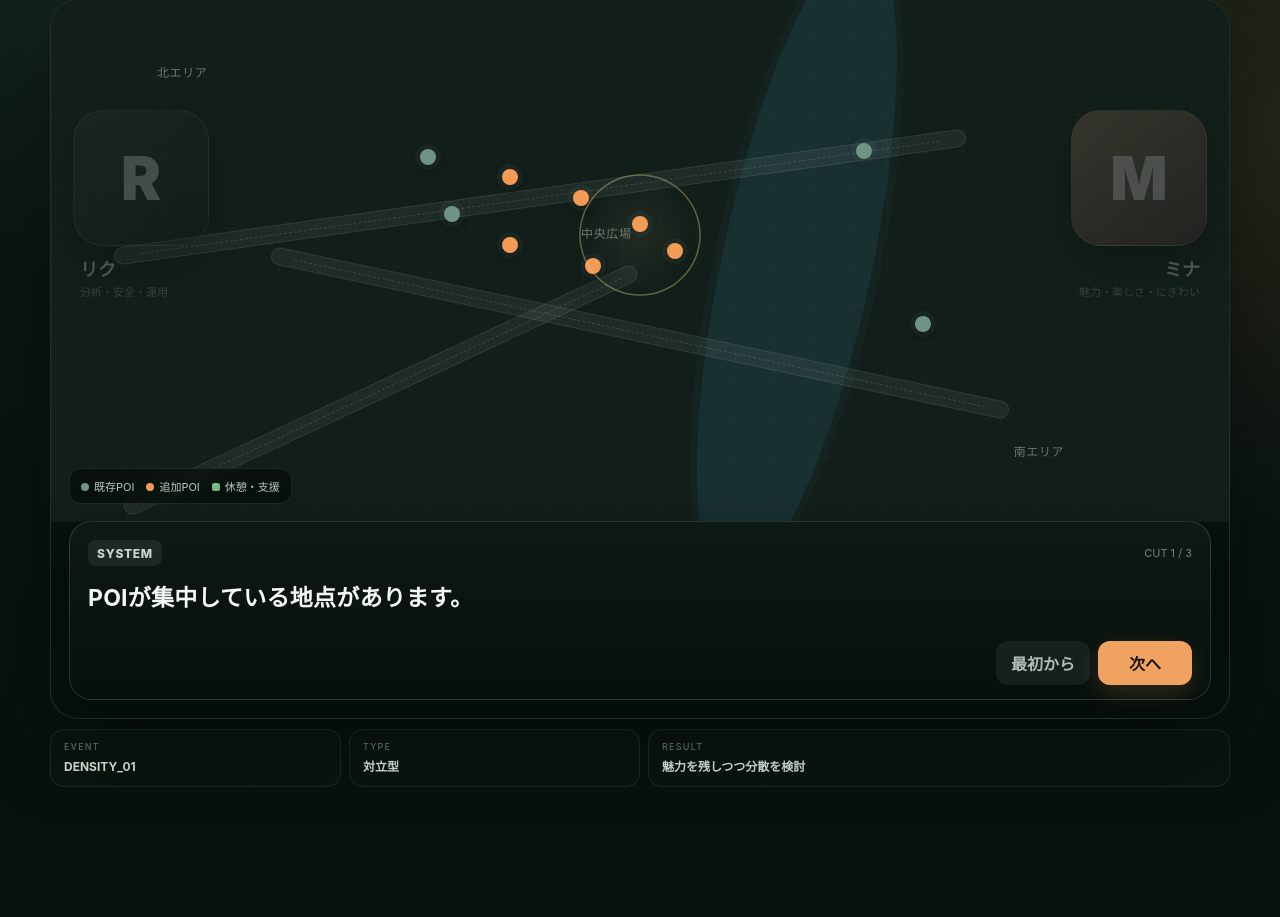
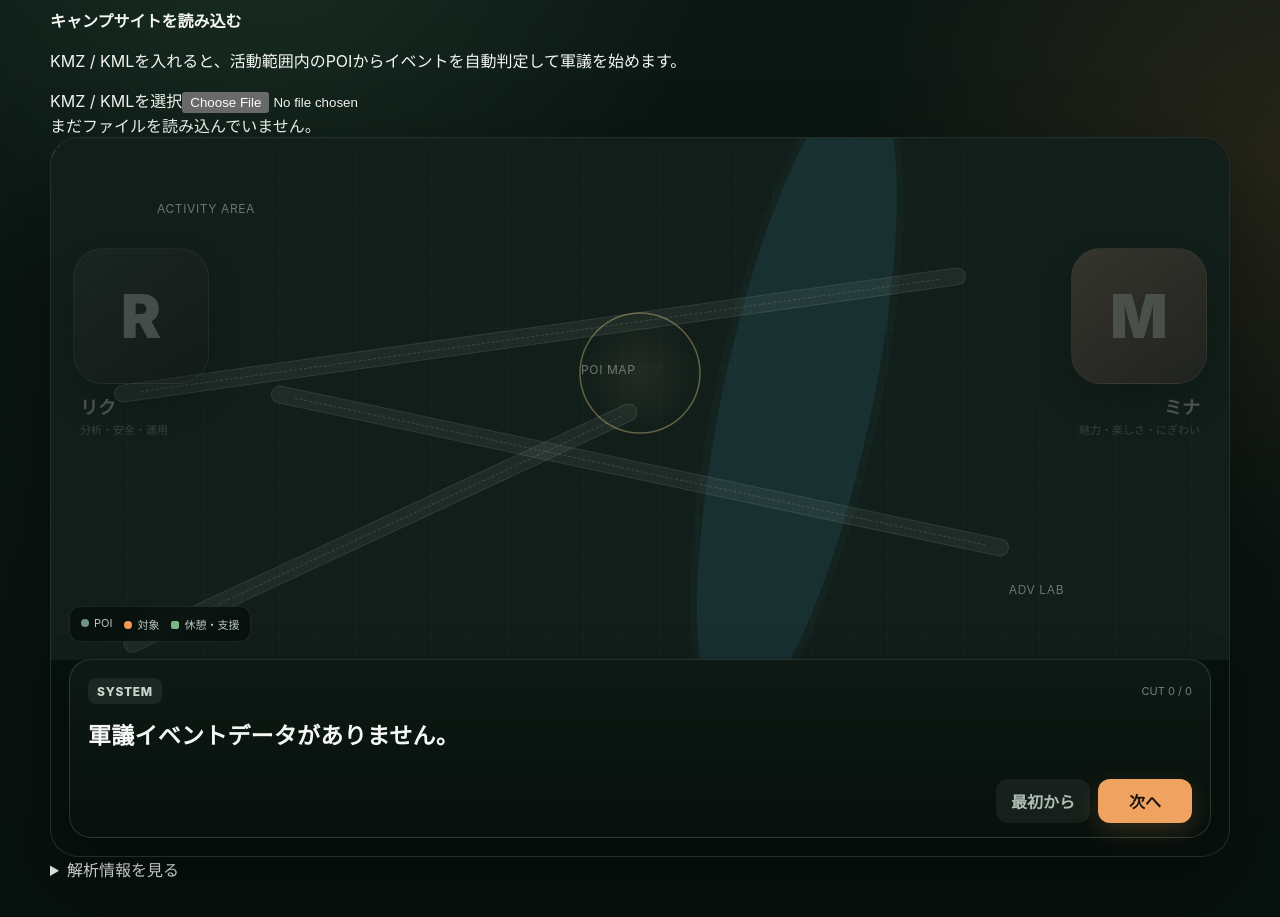
Before and after one commit to Kaityo1221/campsite-design-tool-adv-lab, a plain HTML site: page prototype/index.html in a window 1280 px wide. Shown: the part 104-1021 px from the top of the page. Before the commit the page ends 927 px from the top, so only its background shows below. Drawn offline with nearby package versions, Linux system fonts and the light colour scheme.

Commit message:
feat: connect KMZ auto detection to ADV briefing UI

```diff
--- a/prototype/index.html
+++ b/prototype/index.html
@@ -3,89 +3,76 @@
 <head>
   <meta charset="utf-8">
   <meta name="viewport" content="width=device-width,initial-scale=1,viewport-fit=cover">
-  <title>Campsite Briefing Prototype</title>
-  <link rel="stylesheet" href="./styles.css">
+  <meta http-equiv="Cache-Control" content="no-cache, no-store, must-revalidate">
+  <title>Campsite ADV Briefing</title>
+  <link rel="stylesheet" href="./styles.css?v=0.4.0">
 </head>
 <body>
   <main class="app-shell">
     <header class="topbar">
       <div>
         <p class="eyebrow">CAMPSITE DESIGN TOOL / PRIVATE ADV LAB</p>
-        <h1>Campsite Briefing</h1>
+        <h1>ADV 軍議</h1>
       </div>
       <div class="topbar-actions">
-        <span class="status-chip">TEST MODE</span>
-        <select id="eventSelect" aria-label="軍議イベント選択"></select>
+        <span class="status-chip">AUTO TEST</span>
+        <select id="eventSelect" aria-label="軍議イベント選択" disabled><option>KMZを読み込んでください</option></select>
       </div>
     </header>
 
+    <section class="load-panel">
+      <div>
+        <strong>キャンプサイトを読み込む</strong>
+        <p>KMZ / KMLを入れると、活動範囲内のPOIからイベントを自動判定して軍議を始めます。</p>
+      </div>
+      <label class="file-button">KMZ / KMLを選択<input id="briefingFile" type="file" accept=".kmz,.kml"></label>
+      <div id="briefingStatus" class="briefing-status">まだファイルを読み込んでいません。</div>
+    </section>
+
     <section class="briefing-stage" aria-label="軍議画面">
-      <div class="map-panel" id="mapPanel">
+      <div class="map-panel" id="mapPanel" data-highlight="neutral">
         <div class="map-grid"></div>
         <div class="map-river"></div>
-        <div class="road road-a"></div>
-        <div class="road road-b"></div>
-        <div class="road road-c"></div>
-        <div class="map-label label-north">北エリア</div>
-        <div class="map-label label-center">中央広場</div>
-        <div class="map-label label-south">南エリア</div>
-
+        <div class="road road-a"></div><div class="road road-b"></div><div class="road road-c"></div>
+        <div class="map-label label-north">ACTIVITY AREA</div>
+        <div class="map-label label-center" id="mapCenterLabel">POI MAP</div>
+        <div class="map-label label-south">ADV LAB</div>
         <div id="poiLayer" class="poi-layer" aria-hidden="true"></div>
         <div id="focusHalo" class="focus-halo" aria-hidden="true"></div>
-
-        <div class="map-legend">
-          <span><i class="legend-dot existing"></i>既存POI</span>
-          <span><i class="legend-dot added"></i>追加POI</span>
-          <span><i class="legend-dot support"></i>休憩・支援</span>
-        </div>
+        <div class="map-legend"><span><i class="legend-dot existing"></i>POI</span><span><i class="legend-dot added"></i>対象</span><span><i class="legend-dot support"></i>休憩・支援</span></div>
       </div>
 
       <div class="character character-riku is-dim" id="rikuCard">
         <div class="portrait portrait-riku" aria-hidden="true">R</div>
-        <div class="character-meta">
-          <strong>リク</strong>
-          <span>分析・安全・運用</span>
-        </div>
+        <div class="character-meta"><strong>リク</strong><span>分析・安全・運用</span></div>
+      </div>
+      <div class="character character-mina is-dim" id="minaCard">
+        <div class="portrait portrait-mina" aria-hidden="true">M</div>
+        <div class="character-meta"><strong>ミナ</strong><span>魅力・楽しさ・にぎわい</span></div>
       </div>
 
-      <div class="character character-mina is-dim" id="minaCard">
-        <div class="portrait portrait-mina" aria-hidden="true">M</div>
-        <div class="character-meta">
-          <strong>ミナ</strong>
-          <span>魅力・楽しさ・にぎわい</span>
-        </div>
-      </div>
+      <div class="event-banner" id="eventBanner"><span id="eventBannerNo">READY</span><strong id="eventBannerTitle">KMZを読み込むと軍議が始まります</strong></div>
 
       <div class="dialogue-panel">
-        <div class="speaker-line">
-          <span class="speaker-badge" id="speakerBadge">SYSTEM</span>
-          <span class="cut-counter" id="cutCounter">CUT 1 / 1</span>
-        </div>
-        <p id="dialogueText">軍議を開始します。</p>
-        <div class="dialogue-actions">
-          <button id="restartButton" class="ghost-button" type="button">最初から</button>
-          <button id="nextButton" class="next-button" type="button">次へ</button>
-        </div>
+        <div class="speaker-line"><span class="speaker-badge" id="speakerBadge">SYSTEM</span><span class="cut-counter" id="cutCounter">CUT 0 / 0</span></div>
+        <p id="dialogueText">キャンプサイトのKMZを読み込んでください。検出したイベントをリクとミナが順番に見ていきます。</p>
+        <div class="dialogue-actions"><button id="restartButton" class="ghost-button" type="button" disabled>最初から</button><button id="nextButton" class="next-button" type="button" disabled>次へ</button></div>
       </div>
     </section>
 
-    <section class="debug-panel">
-      <div>
-        <span class="debug-label">EVENT</span>
-        <strong id="eventId">DENSITY_01</strong>
-      </div>
-      <div>
-        <span class="debug-label">TYPE</span>
-        <strong id="eventType">対立型</strong>
-      </div>
-      <div>
-        <span class="debug-label">RESULT</span>
-        <strong id="eventResult">魅力を残しつつ分散を検討</strong>
-      </div>
-    </section>
+    <details class="debug-wrap">
+      <summary>解析情報を見る</summary>
+      <section class="debug-panel">
+        <div><span class="debug-label">EVENT</span><strong id="eventId">-</strong></div>
+        <div><span class="debug-label">TYPE</span><strong id="eventType">-</strong></div>
+        <div><span class="debug-label">RESULT</span><strong id="eventResult">-</strong></div>
+      </section>
+      <div id="detectedList" class="detected-list"></div>
+    </details>
   </main>
 
-  <script src="./gungi-events.js"></script>
-  <script src="./app.js"></script>
+  <script src="https://cdn.jsdelivr.net/npm/jszip@3.10.1/dist/jszip.min.js"></script>
+  <script src="./gungi-auto-engine.js?v=0.3.0"></script>
+  <script src="./app.js?v=0.4.0"></script>
 </body>
 </html>
```
